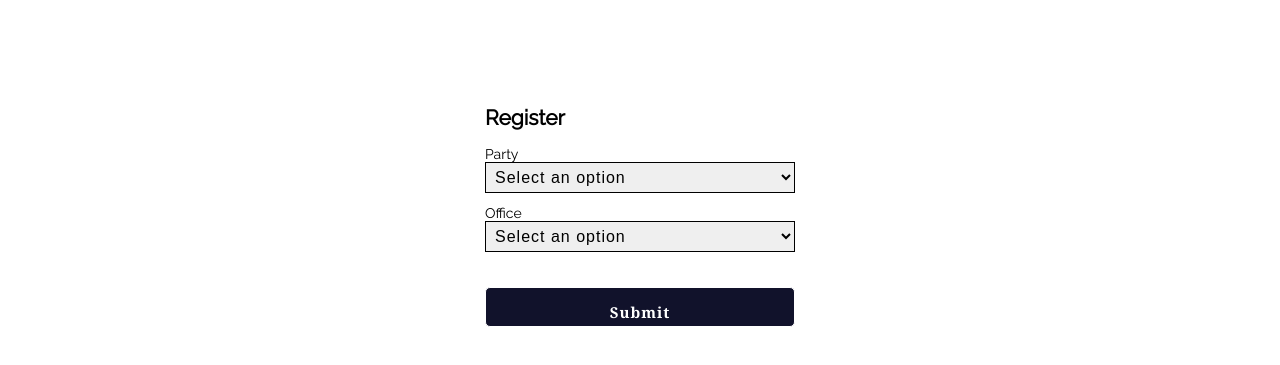
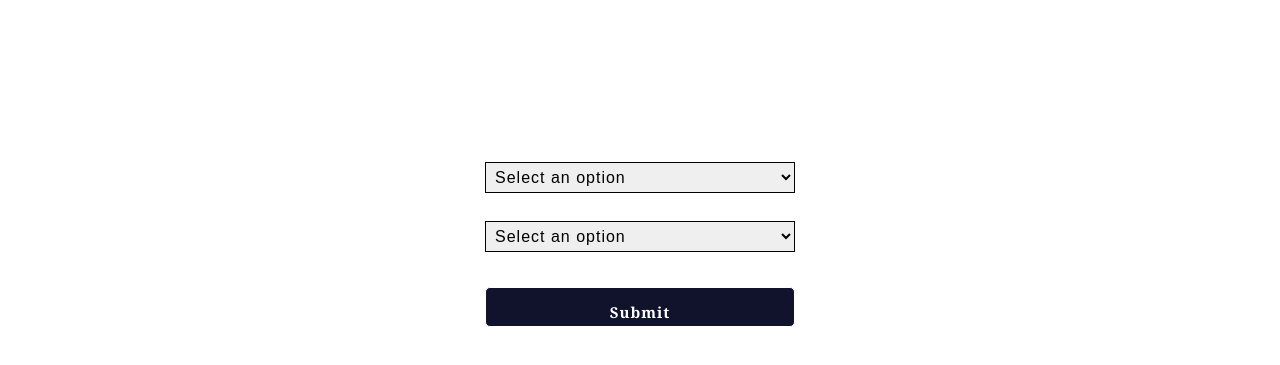
Before and after one commit to adewale2018/Politico, a website: page src/UI/politician.html in a window 1280 px wide. Shown: the part 61-426 px from the top of the page. Drawn offline with Linux system fonts and the light colour scheme.

Commit message:
Revert "#163590982 Ch link ui pages together  (#37)"
This reverts commit cc41d6bcf3111f27d5b7d0998654e4235d8e6191.

```diff
--- a/src/UI/css/admin.css
+++ b/src/UI/css/admin.css
@@ -307,7 +307,7 @@ cursor: pointer;
   padding: 20px;
   margin-top: 50px;
   box-sizing: border-box;
-  color: #000000;
+  color: #fff;
   font-size: 14px;
   font-family: 'Raleway', sans-serif;
 }
--- a/src/UI/css/style.css
+++ b/src/UI/css/style.css
@@ -98,7 +98,7 @@ span {
 #spacer {
     margin-bottom: 100px;
 }
-.login-in h1, h2{
+.login-in h1{
   text-align: center;
   text-transform: uppercase;
   color: #11122b;
```
Also changed, not shown: src/UI/index.html (+2 -2 lines), src/UI/usersignin.html (+0 -1 lines).
